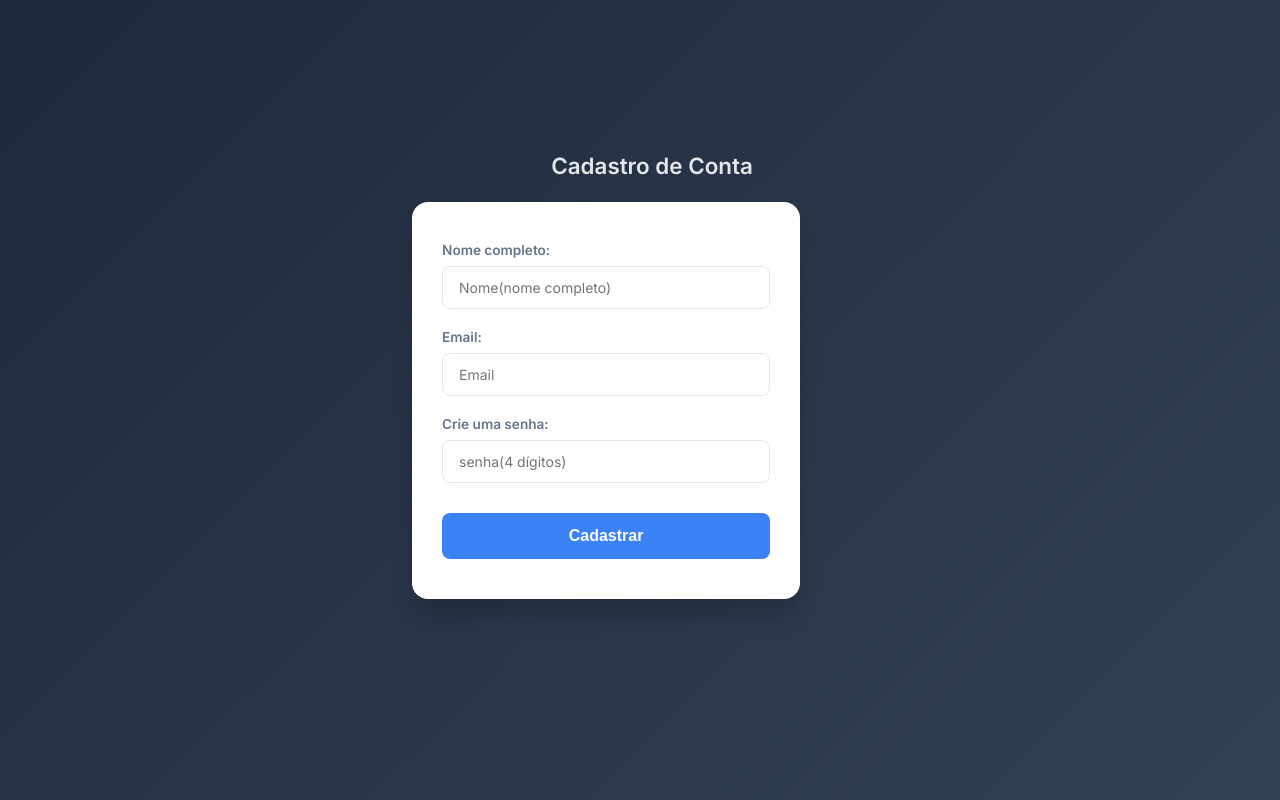
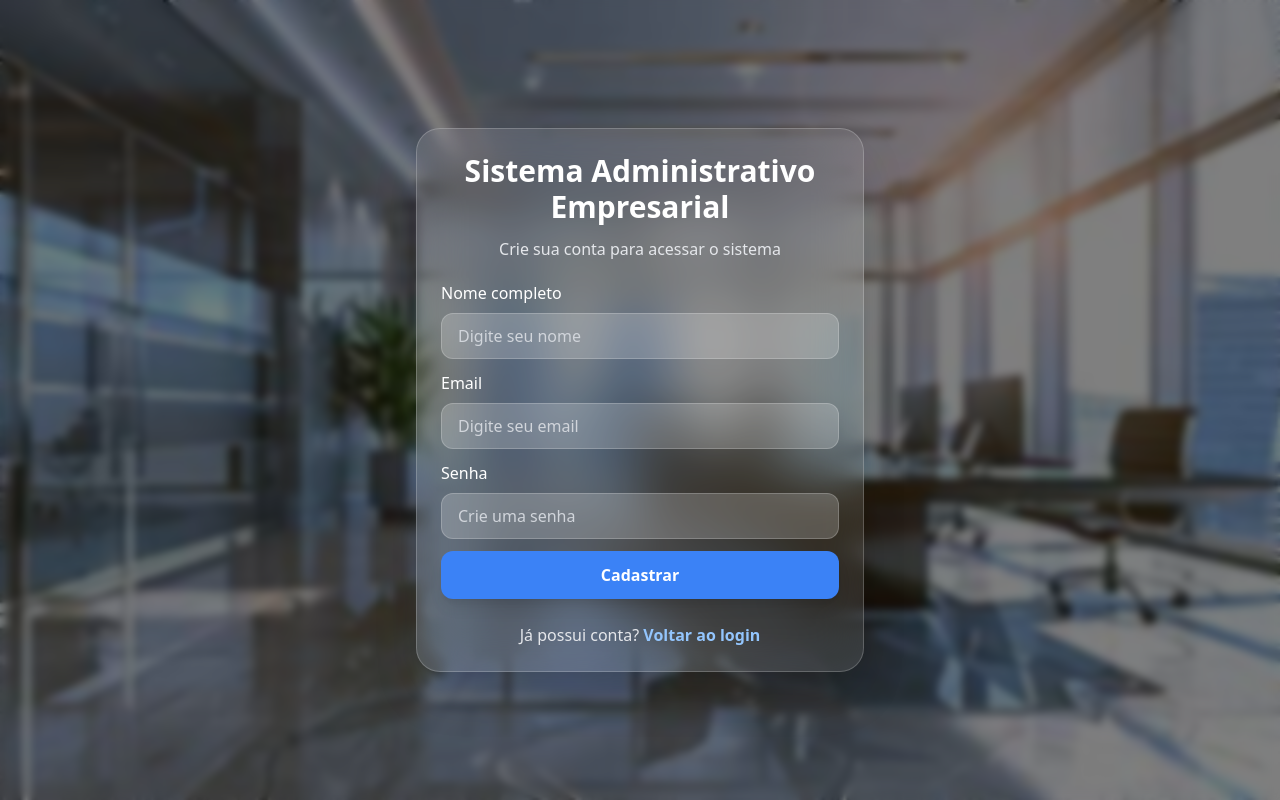
Before and after one commit to antoinjose/trabalho_pw, a PHP site: page /cadastrar.php in a window 1280 px wide. Run offline with PHP 8.4, Linux system fonts and the light colour scheme; some libraries are stand-ins or nearby versions.

Commit message:
Design do login e cadastro terminado

```diff
--- a/cadastrar.php
+++ b/cadastrar.php
@@ -4,148 +4,41 @@
     <meta charset="UTF-8">
     <meta name="viewport" content="width=device-width, initial-scale=1.0">
     <title>Cadastro SAE</title>
+
+    <script src="https://cdn.tailwindcss.com"></script>
+
     <style>
-        @import url('https://fonts.googleapis.com/css2?family=Inter:wght@300;400;600&display=swap');
-
-        body {
-            font-family: 'Inter', sans-serif;
-            background: linear-gradient(135deg, #1e293b 0%, #334155 100%);
-            margin: 0;
-            display: flex;
-            justify-content: center;
-            align-items: center;
-            min-height: 100vh;
-            color: #333;
-            position: relative;
-        }
-
-        /* Card de Cadastro */
-        form {
-            background: #ffffff;
-            padding: 40px 30px;
-            border-radius: 16px;
-            box-shadow: 0 20px 25px -5px rgba(0, 0, 0, 0.2);
-            width: 100%;
-            max-width: 400px;
-            display: flex;
-            flex-direction: column;
-            box-sizing: border-box;
-            /* Estilização para o texto puro (labels) dentro do form */
-            color: #64748b;
-            font-size: 0.85rem;
-            font-weight: 600;
-            text-align: left;
-            margin-right: 480px;
-            position: relative;
-        }
-
-        h4 {
-            position: absolute;
-            right: 582px;
-            top: 390px;
-            color: #FF0000;
-            font-size: 10px;
-        }
-
-        .sucesso  {
-            position: absolute;
-            right: 691px;
-            top: 390px;
-            color: #00FF00;
-            font-size: 10px;
-        }
-
-        a {
-            position: absolute;
-            right: 638px;
-            top: 485px;
-            color: #1e293b;
-            font-size: 13px;
-            text-decoration: none;
-            font-weight: 600;
-        }
-
-        h2 {
-            margin-top: -450px;
-            font-size: 1.4rem;
-            color: #e5e7eb;
-            font-weight: 700;
-            text-align: center; /* Título continua centralizado */
-            width: 100%;
-            margin-left: 480px;
-            margin-right: -412px;
-        }
-
-        input {
-            width: 100%;
-            padding: 12px 16px;
-            margin: 8px 0 20px 0; /* Espaço após o input */
-            border: 1.5px solid #e2e8f0;
-            border-radius: 8px;
-            font-size: 14px;
-            transition: all 0.2s ease;
-            outline: none;
-            box-sizing: border-box;
-            font-family: 'Inter', sans-serif;
-        }
-
-        input:focus {
-            border-color: #3b82f6;
-            box-shadow: 0 0 0 3px rgba(59, 130, 246, 0.1);
-        }
-
-        button {
-            width: 100%;
-            background-color: #3b82f6;
-            color: white;
-            padding: 14px;
-            border: none;
-            border-radius: 8px;
-            cursor: pointer;
-            font-size: 16px;
-            font-weight: 600;
-            transition: background 0.2s;
-            margin-top: 10px;
-        }
-
-        button:hover {
-            background-color: #2563eb;
-        }
-
-        /* Remove visualmente os <br> para controle total via CSS */
-        br {
-            display: none;
+        body{
+            background-image: url('pngtree-modern-business-office-interior-background-blurred-space-for-corporate-use-contemporary-image_16359815.jpg');
+            background-size: cover;
+            background-position: center;
+            background-repeat: no-repeat;
         }
     </style>
 </head>
-<body>
-    <h2>Cadastro de Conta</h2>
-    <form action="" method='POST'>
-        Nome completo: <br>
-        <input type="text" name="nome" placeholder="Nome(nome completo)">
-        <br>
-        Email:
-        <br>
-        <input type="text" name="email" placeholder="Email">
-        <br>
-        Crie uma senha:
-        <br>
-        <input type="password" name="senha" placeholder="senha(4 dígitos)">
-        <br>
-        <button type="submit">Cadastrar</button>
-    </form>
-</body>
+<body class="min-h-screen flex items-center justify-center">
+
 <?php
 
+$mensagem = "";
+$tipoMensagem = "";
+
 if($_SERVER['REQUEST_METHOD'] === 'POST') {
+
     $nome = $_POST['nome'];
     $email = $_POST['email'];
-    $senha = password_hash($_POST['senha'], PASSWORD_DEFAULT);
+    $senhaOriginal = $_POST['senha'];
 
-    if(empty($nome) || empty($email) || empty($senha)) {
-        echo "<h4>Por favor, preencha os campos para efetuar o cadastro</h4>";
+    if(empty($nome) || empty($email) || empty($senhaOriginal)) {
+
+        $mensagem = "Preencha os campos obrigatórios";
+        $tipoMensagem = "erro";
+
     } else {
+
         include ('conexao.php');
+
+        $senha = password_hash($senhaOriginal, PASSWORD_DEFAULT);
 
         $stmt = $conn->prepare("INSERT INTO dadossae (nome, email, senha) VALUES (:nome,:email,:senha)");
         $stmt->bindValue(':nome', $nome);
@@ -153,19 +46,108 @@ if($_SERVER['REQUEST_METHOD'] === 'POST') {
         $stmt->bindValue(':senha', $senha);
 
         if($stmt->execute()) {
-            echo "<h4 class='sucesso'>Conta cadastrada com sucesso!</h4>";
-            echo "<a href='index.php'>Voltar ao login</a>";
+
+            $mensagem = "Conta cadastrada com sucesso!";
+            $tipoMensagem = "sucesso";
+
         } else {
-            echo "Erro ao cadastrar usuário";
+
+            $mensagem = "Erro ao cadastrar usuário";
+            $tipoMensagem = "erro";
         }
-
-
     }
 }
 
+?>
+
+    <div class="absolute inset-0 bg-black/50 backdrop-blur-sm"></div>
 
 
+    <div class="relative z-10 w-full max-w-md px-6 py-6 bg-white/10 backdrop-blur-xl border border-white/20 rounded-3xl shadow-2xl mx-4">
+        <div class="text-center mb-5">
+            <h1 class="text-2xl md:text-3xl font-bold text-white leading-tight">
+                Sistema Administrativo Empresarial
+            </h1>
 
+            <p class="text-gray-200 mt-3">
+                Crie sua conta para acessar o sistema
+            </p>
+        </div>
 
-?>
+        <?php if(!empty($mensagem)): ?>
+
+            <div class="mb-4 p-2 text-sm rounded-xl text-center border
+                <?= $tipoMensagem == 'sucesso'
+                    ? 'bg-green-500/20 border-green-400 text-green-100'
+                    : 'bg-red-500/20 border-red-400 text-red-100' ?>">
+
+                <?= $mensagem ?>
+
+            </div>
+
+        <?php endif; ?>
+
+        <form action="" method="POST" class="space-y-3">
+
+            <div>
+                <label class="block text-white mb-2 font-medium">
+                    Nome completo
+                </label>
+
+                <input
+                    type="text"
+                    name="nome"
+                    placeholder="Digite seu nome"
+                    class="w-full px-4 py-2.5 rounded-xl bg-white/20 text-white placeholder-gray-300 border border-white/20 outline-none focus:ring-2 focus:ring-blue-400 transition"
+                >
+            </div>
+
+            <div>
+                <label class="block text-white mb-2 font-medium">
+                    Email
+                </label>
+
+                <input
+                    type="text"
+                    name="email"
+                    placeholder="Digite seu email"
+                    class="w-full px-4 py-2.5 rounded-xl bg-white/20 text-white placeholder-gray-300 border border-white/20 outline-none focus:ring-2 focus:ring-blue-400 transition"
+                >
+            </div>
+
+            <div>
+                <label class="block text-white mb-2 font-medium">
+                    Senha
+                </label>
+
+                <input
+                    type="password"
+                    name="senha"
+                    placeholder="Crie uma senha"
+                    class="w-full px-4 py-2.5 rounded-xl bg-white/20 text-white placeholder-gray-300 border border-white/20 outline-none focus:ring-2 focus:ring-blue-400 transition"
+                >
+            </div>
+
+            <button
+                type="submit"
+                class="w-full bg-blue-500 hover:bg-blue-600 text-white font-semibold py-3 rounded-xl transition duration-300 shadow-lg hover:scale-105"
+            >
+                Cadastrar
+            </button>
+
+        </form>
+
+        <p class="text-center text-gray-200 mt-6">
+            Já possui conta?
+            <a
+                href="index.php"
+                class="text-blue-300 hover:text-blue-400 font-semibold"
+            >
+                Voltar ao login
+            </a>
+        </p>
+
+    </div>
+
+</body>
 </html>
```
Also changed, not shown: index.php (+88 -139 lines), pngtree-modern-business-office-interior-background-blurred-space-for-corporate-use-contemporary-image_16359815.jpg (added).
